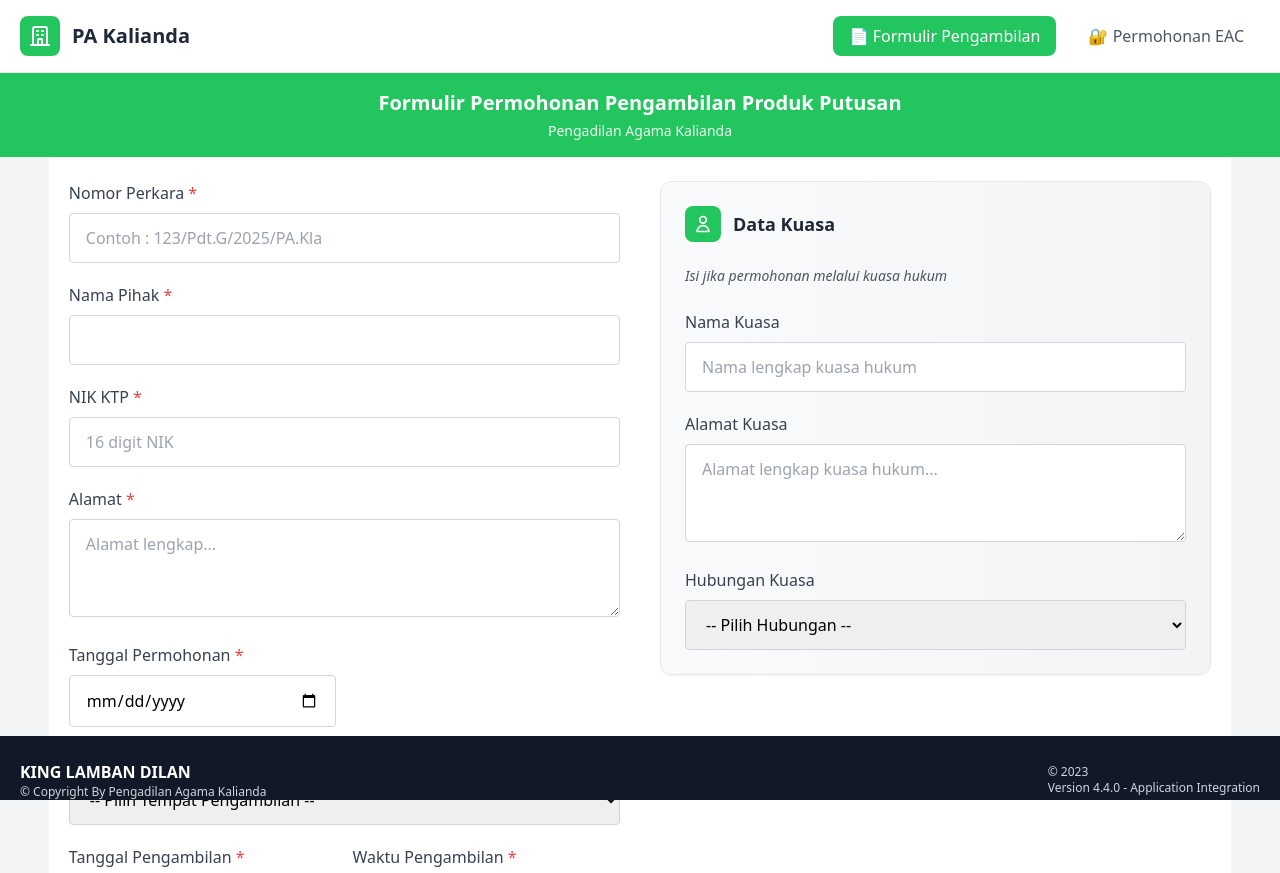
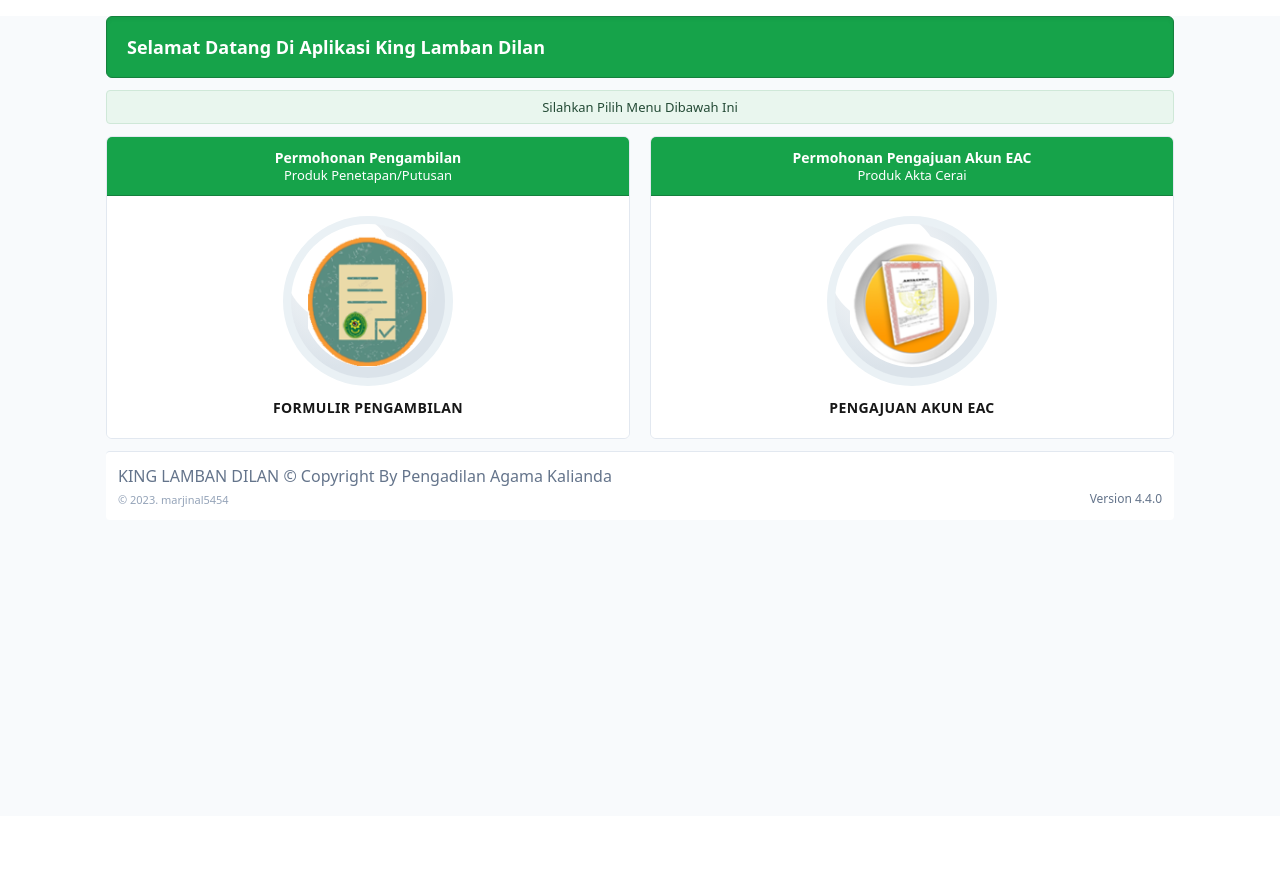
Before and after one commit to PrayogaBoedihartoyo/pa-kalianda, a React (Create React App) app: page / in a window 1280 px wide. After the commit the page ends 816 px from the top, so only its background shows below. Built offline with nearby package versions, Linux system fonts and the light colour scheme.

Commit message:
new-navigations

```diff
--- a/src/App.js
+++ b/src/App.js
@@ -1,21 +1,17 @@
-import React from 'react';
-import { BrowserRouter as Router, Routes, Route } from 'react-router-dom';
-import Navigation from './components/Navigation';
-import FormulirPengambilan from './components/FormulirPengambilan';
-import FormulirEAC from './components/FormulirEAC';
+import React from "react";
+import { BrowserRouter as Router, Routes, Route } from "react-router-dom";
+import Navigation from "./components/Navigation"; // ini akan jadi halaman Home
+import FormulirPengambilan from "./components/FormulirPengambilan";
+import FormulirEAC from "./components/FormulirEAC";
 
-function App() {
+export default function App() {
   return (
     <Router>
-      <div className="App">
-        <Navigation />
-        <Routes>
-          <Route path="/" element={<FormulirPengambilan />} />
-          <Route path="/eac" element={<FormulirEAC />} />
-        </Routes>
-      </div>
+      <Routes>
+        <Route path="/" element={<Navigation />} />          {/* Home menu */}
+        <Route path="/pengambilan" element={<FormulirPengambilan />} />
+        <Route path="/eac" element={<FormulirEAC />} />
+      </Routes>
     </Router>
   );
 }
-
-export default App;
--- /dev/null
+++ b/src/components/Navigation.css
@@ -0,0 +1,120 @@
+:root{
+  --green-700:#0ea85c;
+  --green-600:#16b86a;
+  --green-500:#1fca79;
+  --ring:#d7e2e9;
+  --text:#1f2937;
+  --muted:#6b7280;
+  --card:#ffffff;
+  --bg:#f6f8f9;
+}
+
+/* reset */
+*{box-sizing:border-box}
+html,body,#root{height:100%}
+body{margin:0;background:var(--bg);color:var(--text);font-family:system-ui,-apple-system,Segoe UI,Roboto,Ubuntu,"Helvetica Neue",Arial,sans-serif}
+
+.nav-wrap{min-height:100%}
+.container{max-width:1100px;margin:18px auto;padding:0 16px}
+
+/* header hijau besar */
+.hero-bar{
+  background:var(--green-600);
+  color:#fff;
+  border-radius:6px;
+  padding:16px 18px;
+  border:1px solid #0d8f4c;
+  box-shadow:0 1px 0 rgba(0,0,0,.04) inset;
+}
+.hero-title{font-weight:700;font-size:18px}
+
+/* subheader hijau muda */
+.subhero{
+  background:#e9f6ee;
+  border:1px solid #cfe8d8;
+  color:#244b36;
+  margin:12px 0 10px;
+  border-radius:4px;
+  text-align:center;
+  padding:10px 12px;
+}
+.subhero-text{font-size:13px}
+
+/* grid 2 kolom (responsif) */
+.menu-grid.two-col{
+  display:grid;
+  grid-template-columns:repeat(2, minmax(260px,1fr));
+  gap:18px;
+  margin:10px 0 16px;
+}
+@media (max-width:640px){
+  .menu-grid.two-col{grid-template-columns:1fr}
+}
+
+/* kartu */
+.menu-card{
+  display:flex;flex-direction:column;
+  background:var(--card);
+  border-radius:6px;
+  border:1px solid var(--ring);
+  overflow:hidden;
+  text-decoration:none;
+  color:inherit;
+  transition:transform .15s ease, box-shadow .15s ease, border-color .15s ease;
+}
+.menu-card:hover{
+  transform:translateY(-2px);
+  box-shadow:0 8px 24px rgba(0,0,0,.08);
+  border-color:#c7d4dc;
+}
+.menu-card.active{border-color:var(--green-500)}
+
+/* header kartu */
+.menu-card__header{
+  background:var(--green-600);
+  color:#fff;
+  padding:12px 10px;
+  text-align:center;
+  border-bottom:1px solid #0d8f4c;
+}
+.menu-card__title{font-weight:700;font-size:14px;line-height:1.2}
+.menu-card__subtitle{font-size:13px}
+
+/* isi kartu */
+.menu-card__body{
+  background:#fff;
+  padding:18px 14px 20px;
+  display:flex;flex-direction:column;align-items:center;gap:14px;
+}
+
+/* lingkaran gambar */
+.thumb{
+  width:170px;height:170px;border-radius:50%;
+  background:radial-gradient(100px 100px at 32% 28%, #fff 0, #fff 55%, #e8edf2 56%, #d9e3ea 100%);
+  border:8px solid #eaf1f5;
+  display:grid;place-items:center;
+}
+.thumb img{width:120px;height:120px;object-fit:contain;display:block}
+.thumb-icon{font-size:56px}
+
+/* caption bawah */
+.menu-caption{
+  font-weight:800;
+  letter-spacing:.4px;
+  color:#1b1b1b;
+  font-size:14px;
+  text-transform:uppercase;
+}
+
+/* footer */
+.footer{
+  display:flex;justify-content:space-between;align-items:flex-end;
+  gap:12px;
+  padding:12px 10px;
+  color:var(--muted);
+  border-top:1px solid var(--ring);
+  background:#fff;
+  border-radius:6px;
+}
+.footer-left .small{font-size:11px;margin-top:4px;color:#8a9099}
+.footer-right{font-size:12px}
--- a/src/components/Navigation.js
+++ b/src/components/Navigation.js
@@ -1,54 +1,101 @@
-import React from 'react';
-import { Link, useLocation } from 'react-router-dom';
+import React from "react";
+import { Link } from "react-router-dom";
 
-function Navigation() {
-  const location = useLocation();
+export default function Navigation() {
+  const menus = [
+    {
+      key: "salinan",
+      to: "/pengambilan",
+      header1: "Permohonan Pengambilan",
+      header2: "Produk Penetapan/Putusan",
+      caption: "FORMULIR PENGAMBILAN",
+      img: "/assets/pengambilan.png",
+      emoji: "📄",
+    },
+    {
+      key: "eac",
+      to: "/eac",
+      header1: "Permohonan Pengajuan Akun EAC",
+      header2: "Produk Akta Cerai",
+      caption: "Pengajuan Akun EAC",
+      img: "/assets/akta-cerai.png",
+      emoji: "📘",
+    },
+  ];
 
   return (
-    <nav className="bg-white shadow-lg border-b border-gray-200">
-      <div className="max-w-7xl mx-auto px-4 md:px-5">
-        <div className="flex justify-between items-center py-4">
+    <main className="min-h-screen bg-slate-50">
+      <div className="max-w-[1100px] mx-auto my-4 px-3 sm:px-4">
+        {/* Header hijau */}
+        <section
+          className="bg-green-600 text-white border border-green-700 rounded-md px-5 py-4 shadow-inner"
+          role="banner"
+        >
+          <div className="font-bold text-base sm:text-lg">
+            Selamat Datang Di Aplikasi King Lamban Dilan
+          </div>
+        </section>
 
-          {/* Logo/Title */}
-          <div className="flex items-center">
-            <div className="bg-green-500 p-2 rounded-lg mr-3">
-              <svg className="w-6 h-6 text-white" fill="none" stroke="currentColor" viewBox="0 0 24 24">
-                <path strokeLinecap="round" strokeLinejoin="round" strokeWidth={2} d="M19 21V5a2 2 0 00-2-2H7a2 2 0 00-2 2v16m14 0h2m-2 0h-5m-9 0H3m2 0h5M9 7h1m-1 4h1m4-4h1m-1 4h1m-5 10v-5a1 1 0 011-1h2a1 1 0 011 1v5m-4 0h4" />
-              </svg>
-            </div>
-            <h1 className="text-lg md:text-xl font-bold text-gray-800">
-              PA Kalianda
-            </h1>
+        {/* Subheader */}
+        <section className="bg-[#e9f6ee] border border-[#cfe8d8] text-[#244b36] text-center rounded mt-3 mb-2 px-3 py-2">
+          <div className="text-xs sm:text-[13px]">Silahkan Pilih Menu Dibawah Ini</div>
+        </section>
+
+        {/* Grid: 1 kolom di mobile, 2 kolom mulai md (>=768px) */}
+        <section className="grid grid-cols-1 md:grid-cols-2 gap-4 sm:gap-5 my-3" aria-label="Menu Utama">
+          {menus.map((m) => (
+            <Link
+              key={m.key}
+              to={m.to}
+              className="group w-full h-full flex flex-col bg-white rounded-md border border-slate-200 overflow-hidden hover:-translate-y-0.5 hover:shadow-lg hover:border-slate-300 transition"
+              aria-label={m.caption}
+            >
+              {/* Header kartu */}
+              <div className="bg-green-600 text-white text-center py-3 px-3 border-b border-green-700">
+                <div className="font-bold text-sm sm:text-[14px] leading-tight">{m.header1}</div>
+                <div className="text-xs sm:text-[13px]">{m.header2}</div>
+              </div>
+
+              {/* Body kartu */}
+              <div className="bg-white p-4 sm:p-5 flex flex-col items-center gap-3">
+                {/* Lingkaran gambar (skala responsif) */}
+                <div
+                  className="size-32 sm:size-36 md:size-[170px] rounded-full grid place-items-center overflow-hidden border-[6px] sm:border-8 border-[#eaf1f5]"
+                  style={{
+                    background:
+                      "radial-gradient(100px 100px at 32% 28%, #fff 0, #fff 55%, #e9eef2 56%, #dbe3ea 100%)",
+                  }}
+                >
+                  {m.img ? (
+                    <img
+                      src={m.img}
+                      alt={m.caption}
+                      loading="lazy"
+                      className="w-[86%] h-[86%] object-contain rounded-full block"
+                      onError={(e) => (e.currentTarget.style.display = "none")}
+                    />
+                  ) : (
+                    <span className="text-4xl sm:text-5xl" aria-hidden="true">{m.emoji}</span>
+                  )}
+                </div>
+
+                <div className="uppercase font-extrabold tracking-wide text-sm sm:text-[14px] text-neutral-900 text-center">
+                  {m.caption}
+                </div>
+              </div>
+            </Link>
+          ))}
+        </section>
+
+        {/* Footer */}
+        <footer className="flex flex-col sm:flex-row justify-between items-start sm:items-end gap-2 sm:gap-3 p-3 text-slate-500 border-t border-slate-200 bg-white rounded">
+          <div>
+            KING LAMBAN DILAN © Copyright By Pengadilan Agama Kalianda
+            <div className="text-[11px] mt-1 text-slate-400">© 2023. marjinal5454</div>
           </div>
-
-          {/* Navigation Links */}
-          <div className="flex space-x-2 md:space-x-4">
-            <Link
-              to="/"
-              className={`px-3 md:px-4 py-2 rounded-lg text-sm md:text-base font-medium transition-colors ${
-                location.pathname === '/'
-                  ? 'bg-green-500 text-white'
-                  : 'text-gray-600 hover:bg-gray-100'
-              }`}
-            >
-              📄 Formulir Pengambilan
-            </Link>
-
-            <Link
-              to="/eac"
-              className={`px-3 md:px-4 py-2 rounded-lg text-sm md:text-base font-medium transition-colors ${
-                location.pathname === '/eac'
-                  ? 'bg-blue-500 text-white'
-                  : 'text-gray-600 hover:bg-gray-100'
-              }`}
-            >
-              🔐 Permohonan EAC
-            </Link>
-          </div>
-        </div>
+          <div className="text-[12px]">Version 4.4.0</div>
+        </footer>
       </div>
-    </nav>
+    </main>
   );
 }
-
-export default Navigation;
```
Also changed, not shown: public/assets/akta-cerai.png (added), public/assets/pengambilan.png (added).
